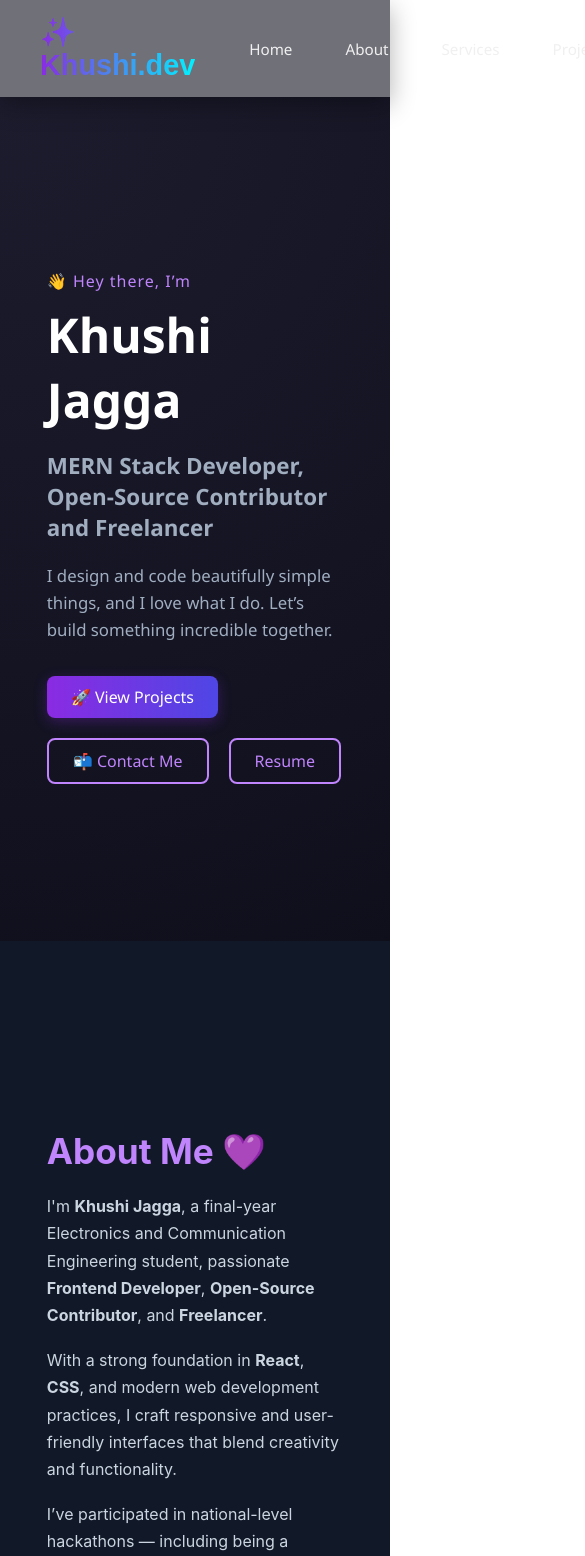
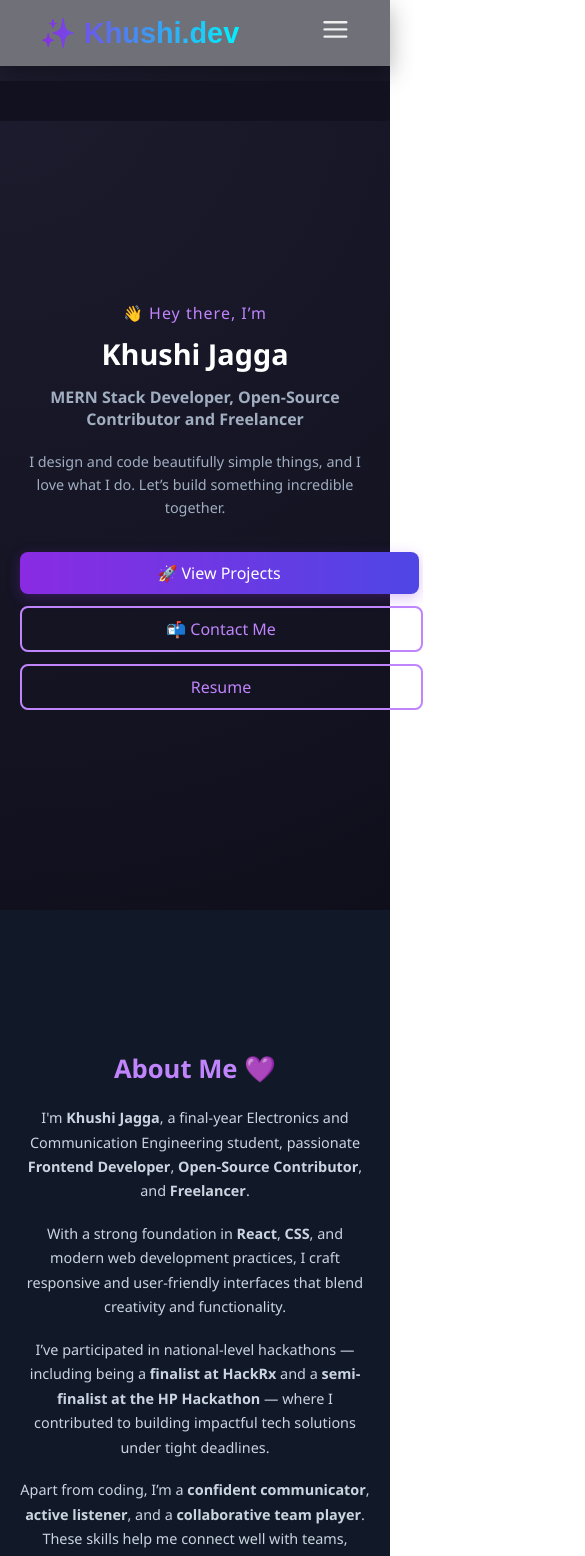
Before and after one commit to khushijagga21/New-PortFolio, a React (Create React App) app: page / in a window 390 px wide. Shown: the top 1556 px of the page, 585 px wide, since content can reach past the window. Built offline with nearby package versions, Linux system fonts and the light colour scheme.

Commit message:
added responsiveness

```diff
--- a/src/components/Navbar.css
+++ b/src/components/Navbar.css
@@ -8,6 +8,7 @@
   padding: 15px 0;
 }
 
+/* Container Layout */
 .nav-container {
   max-width: 1200px;
   margin: auto;
@@ -17,6 +18,7 @@
   align-items: center;
 }
 
+/* Logo */
 .nav-logo {
   color: #00f2ff;
   font-size: 1.8rem;
@@ -27,11 +29,13 @@
   -webkit-text-fill-color: transparent;
 }
 
+/* Navigation Links */
 .nav-links {
   list-style: none;
   display: flex;
   gap: 25px;
   font-family: 'Segoe UI', sans-serif;
+  transition: all 0.3s ease;
 }
 
 .nav-links li a {
@@ -49,6 +53,7 @@
   box-shadow: 0 0 10px rgba(138, 43, 226, 0.3);
 }
 
+/* Resume Button */
 .resume-btn {
   background: #00f2ff;
   color: #111;
@@ -63,3 +68,57 @@
   background: #8a2be2;
   color: #fff;
 }
+
+/* Hamburger Icon */
+.menu-icon {
+  display: none;
+  font-size: 1.8rem;
+  color: #f0f0f0;
+  cursor: pointer;
+  z-index: 2000;
+}
+
+/* Media Queries for Mobile */
+@media (max-width: 768px) {
+  .menu-icon {
+    display: block;
+  }
+
+  .nav-links {
+    position: absolute;
+    top: 65px;
+    right: 0;
+    width: 100%;
+    background: rgba(18, 18, 32, 0.98);
+    flex-direction: column;
+    align-items: center;
+    justify-content: center;
+    gap: 20px;
+    padding: 20px 0;
+    max-height: 0;
+    overflow: hidden;
+    transition: max-height 0.4s ease-in-out;
+  }
+
+  .nav-links.open {
+    max-height: 500px;
+  }
+
+  .nav-links li {
+    width: 100%;
+    text-align: center;
+  }
+
+  .nav-links li a {
+    display: block;
+    width: 100%;
+    padding: 10px;
+    font-size: 1.1rem;
+  }
+
+  .resume-btn {
+    width: auto;
+    padding: 10px 20px;
+    font-size: 1rem;
+  }
+}
--- a/src/components/Navbar.js
+++ b/src/components/Navbar.js
@@ -1,8 +1,15 @@
-import React from 'react';
+import React, { useState } from 'react';
 import './Navbar.css';
 import { motion } from 'framer-motion';
+import { FiMenu, FiX } from 'react-icons/fi';
 
 const Navbar = () => {
+  const [menuOpen, setMenuOpen] = useState(false);
+
+  const toggleMenu = () => {
+    setMenuOpen(!menuOpen);
+  };
+
   return (
     <motion.nav
       className="glass-navbar"
@@ -12,13 +19,18 @@ const Navbar = () => {
     >
       <div className="nav-container">
         <div className="nav-logo">✨ Khushi.dev</div>
-        <ul className="nav-links">
-          <li><a href="#hero">Home</a></li>
-          <li><a href="#about">About</a></li>
-          <li><a href="#services">Services</a></li>
-          <li><a href="#projects">Projects</a></li>
-          <li><a href="#contact">Contact</a></li>
-          <li><a href="/resume.pdf" className="resume-btn">Resume</a></li>
+
+        <div className="menu-icon" onClick={toggleMenu}>
+          {menuOpen ? <FiX /> : <FiMenu />}
+        </div>
+
+        <ul className={`nav-links ${menuOpen ? 'open' : ''}`}>
+          <li><a href="#hero" onClick={toggleMenu}>Home</a></li>
+          <li><a href="#about" onClick={toggleMenu}>About</a></li>
+          <li><a href="#services" onClick={toggleMenu}>Services</a></li>
+          <li><a href="#projects" onClick={toggleMenu}>Projects</a></li>
+          <li><a href="#contact" onClick={toggleMenu}>Contact</a></li>
+          <li><a href="/resume.pdf" className="resume-btn" onClick={toggleMenu}>Resume</a></li>
         </ul>
       </div>
     </motion.nav>
--- a/src/sections/About.css
+++ b/src/sections/About.css
@@ -2,6 +2,7 @@
   background-color: #111827;
   color: #ffffff;
   padding: 100px 12%;
+  font-family: 'Segoe UI', sans-serif;
 }
 
 .about-container {
@@ -10,6 +11,8 @@
   justify-content: center;
   flex-wrap: wrap;
   gap: 60px;
+  max-width: 1200px;
+  margin: auto;
 }
 
 .about-image img {
@@ -37,3 +40,56 @@
   color: #cbd5e1;
   margin-bottom: 18px;
 }
+
+/* 🔧 Responsive Tweaks */
+@media (max-width: 1024px) {
+  .about {
+    padding: 80px 8%;
+  }
+
+  .about-text h2 {
+    font-size: 2rem;
+  }
+
+  .about-text p {
+    font-size: 0.95rem;
+  }
+}
+
+@media (max-width: 768px) {
+  .about-container {
+    flex-direction: column;
+    text-align: center;
+  }
+
+  .about-text {
+    text-align: center;
+  }
+
+  .about-text h2 {
+    font-size: 1.8rem;
+  }
+
+  .about-text p {
+    font-size: 0.93rem;
+  }
+}
+
+@media (max-width: 480px) {
+  .about {
+    padding: 60px 5%;
+  }
+
+  .about-image img {
+    width: 200px;
+    height: 200px;
+  }
+
+  .about-text h2 {
+    font-size: 1.6rem;
+  }
+
+  .about-text p {
+    font-size: 0.9rem;
+  }
+}
--- a/src/sections/Contact.css
+++ b/src/sections/Contact.css
@@ -1,9 +1,10 @@
 .contact {
   padding: 60px 20px;
   text-align: center;
-  background: linear-gradient(135deg, #0f0c29, #302b63, #24243e); /* Updated background */
+  background: linear-gradient(135deg, #0f0c29, #302b63, #24243e);
   color: white;
   border-top: 1px solid rgba(255, 255, 255, 0.1);
+  font-family: 'Segoe UI', sans-serif;
 }
 
 .contact h2 {
@@ -57,7 +58,6 @@
   background: linear-gradient(135deg, #6246ea, #7f5af0);
 }
 
-/* Stylish success message */
 .success-msg {
   margin-top: 1.5rem;
   padding: 16px;
@@ -89,3 +89,49 @@
     transform: translateY(0);
   }
 }
+
+/* 🔧 Responsive Styling */
+@media (max-width: 768px) {
+  .contact {
+    padding: 50px 10%;
+  }
+
+  .contact h2 {
+    font-size: 2rem;
+  }
+
+  .contact p {
+    font-size: 0.95rem;
+  }
+
+  .contact-form input,
+  .contact-form textarea {
+    font-size: 0.95rem;
+  }
+
+  .contact-form button {
+    font-size: 0.95rem;
+  }
+
+  .success-msg span {
+    font-size: 1.1rem;
+  }
+}
+
+@media (max-width: 480px) {
+  .contact {
+    padding: 40px 6%;
+  }
+
+  .contact h2 {
+    font-size: 1.8rem;
+  }
+
+  .contact p {
+    font-size: 0.9rem;
+  }
+
+  .success-msg span {
+    font-size: 1rem;
+  }
+}
--- a/src/sections/Hero.css
+++ b/src/sections/Hero.css
@@ -6,6 +6,7 @@
   padding: 0 12%;
   color: #ffffff;
   font-family: 'Segoe UI', sans-serif;
+  box-sizing: border-box;
 }
 
 .hero-content {
@@ -73,3 +74,70 @@
   background-color: #c084fc;
   color: #111827;
 }
+
+/* 🔧 RESPONSIVE STYLING */
+@media (max-width: 1024px) {
+  .hero {
+    padding: 0 6%;
+  }
+
+  .name {
+    font-size: 2.5rem;
+  }
+
+  .role {
+    font-size: 1.2rem;
+  }
+
+  .description {
+    font-size: 1rem;
+  }
+}
+
+@media (max-width: 768px) {
+  .hero {
+    text-align: center;
+    justify-content: center;
+    padding: 60px 5% 40px;
+  }
+
+  .hero-buttons {
+    justify-content: center;
+  }
+
+  .name {
+    font-size: 2.2rem;
+  }
+
+  .role {
+    font-size: 1.05rem;
+  }
+
+  .description {
+    font-size: 0.95rem;
+  }
+}
+
+@media (max-width: 480px) {
+  .name {
+    font-size: 1.8rem;
+  }
+
+  .role {
+    font-size: 1rem;
+  }
+
+  .description {
+    font-size: 0.9rem;
+  }
+
+  .btn {
+    width: 100%;
+    text-align: center;
+  }
+
+  .hero-buttons {
+    flex-direction: column;
+    gap: 12px;
+  }
+}
--- a/src/sections/Projects.css
+++ b/src/sections/Projects.css
@@ -14,8 +14,8 @@
 }
 
 .project-grid {
-  display: flex;
-  flex-wrap: wrap;
+  display: grid;
+  grid-template-columns: repeat(3, 1fr); /* 3 cards on large screens */
   gap: 30px;
   justify-content: center;
 }
@@ -24,8 +24,7 @@
   background: #1e293b;
   border-radius: 14px;
   overflow: hidden;
-  max-width: 330px;
-  flex: 1;
+  max-width: 100%;
   transition: 0.3s;
   box-shadow: 0 6px 18px rgba(138, 43, 226, 0.1);
 }
@@ -103,8 +102,47 @@
   background: #c084fc;
   color: #111;
 }
-.project-grid {
-  display: grid;
-  grid-template-columns: repeat(3, 1fr); /* 3 cards in a row */
-  gap: 30px;
+
+/* 🔧 Responsive Layout */
+@media (max-width: 1024px) {
+  .project-grid {
+    grid-template-columns: repeat(2, 1fr); /* 2 cards */
+  }
+
+  .section-title {
+    font-size: 2.2rem;
+  }
 }
+
+@media (max-width: 768px) {
+  .projects {
+    padding: 80px 8%;
+  }
+
+  .project-grid {
+    grid-template-columns: repeat(1, 1fr); /* 1 card */
+  }
+
+  .section-title {
+    font-size: 2rem;
+  }
+}
+
+@media (max-width: 480px) {
+  .projects {
+    padding: 60px 5%;
+  }
+
+  .section-title {
+    font-size: 1.7rem;
+  }
+
+  .project-info p {
+    font-size: 0.9rem;
+  }
+
+  .links a {
+    padding: 8px 12px;
+    font-size: 0.85rem;
+  }
+}
```
